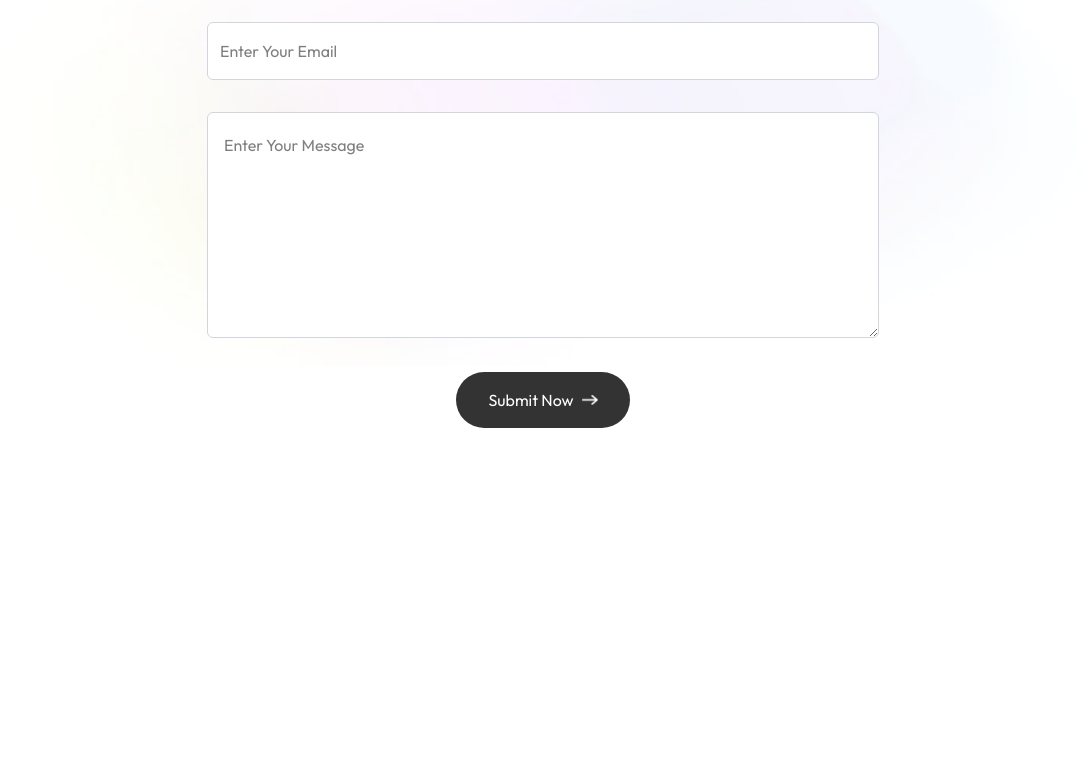
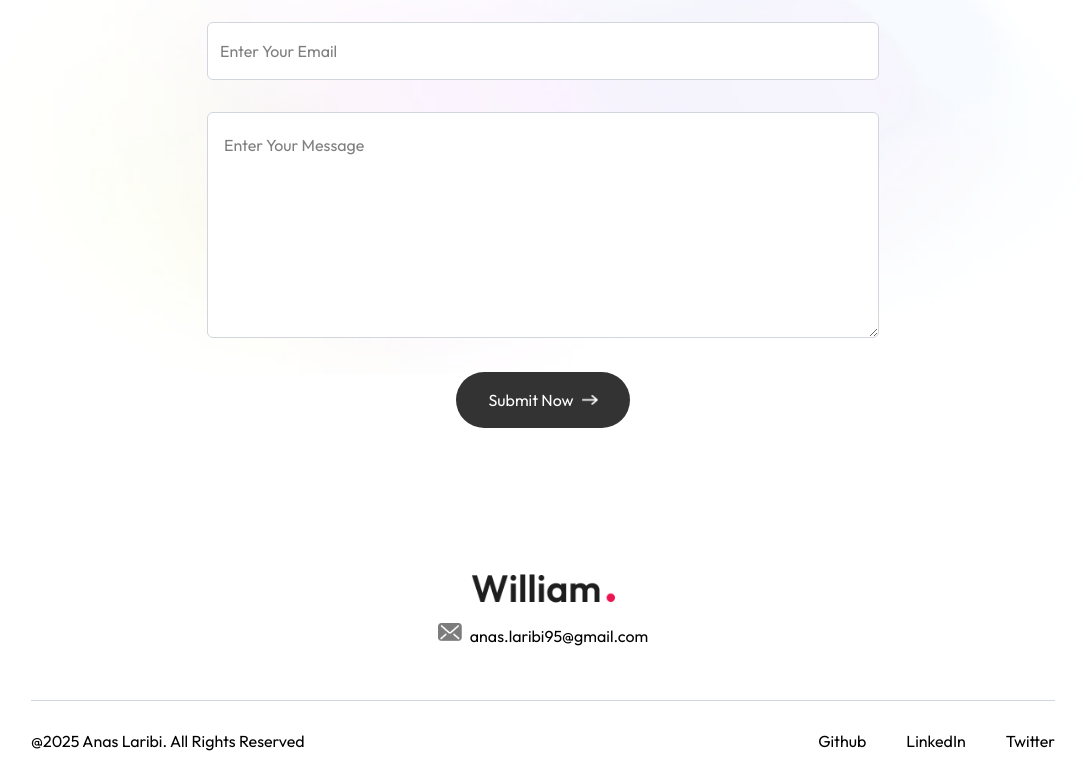
Before and after one commit to Anas1602/Next-JS-Portfolio, a Next.js app: page / in a window 1280 px wide. Shown: the part 3353-4134 px from the top of the page, without its empty margins (97-1180 px from the left). Before the commit the page ends 3821 px from the top, so only its background shows below. Built offline with nearby package versions, Linux system fonts and the light colour scheme; a web font is replaced by a local one.

Commit message:
Contact Form Functionality + Footer

```diff
--- a/app/components/Contact.jsx
+++ b/app/components/Contact.jsx
@@ -1,8 +1,33 @@
 import { assets } from "@/assets/assets";
 import Image from "next/image";
-import React from "react";
+import React, { useState } from "react";
 
 const Contact = () => {
+  const [result, setResult] = useState("");
+
+  const onSubmit = async (event) => {
+    event.preventDefault();
+    setResult("Sending....");
+    const formData = new FormData(event.target);
+
+    formData.append("access_key", "df06626a-97c8-442f-897f-5d65730a9bb6");
+
+    const response = await fetch("https://api.web3forms.com/submit", {
+      method: "POST",
+      body: formData,
+    });
+
+    const data = await response.json();
+
+    if (data.success) {
+      setResult("Form Submitted Successfully");
+      event.target.reset();
+    } else {
+      console.log("Error", data);
+      setResult(data.message);
+    }
+  };
+
   return (
     <div
       id="contact"
@@ -14,25 +39,28 @@ const Contact = () => {
         sapiente neque illum modi reiciendis repudiandae dignissimos.
       </p>
 
-      <form className="max-w-2xl mx-auto">
+      <form onSubmit={onSubmit} className="max-w-2xl mx-auto">
         <div className="grid gap-6 mt-10 mb-8">
           <input
             className="flex-1 p-3 outline-none border-[.5px] border-gray-300 rounded-md bg-white"
             type="text"
             placeholder="Enter Your Name"
             required
+            name="name"
           />
           <input
             className="flex-1 p-3 outline-none border-[.5px] border-gray-300 rounded-md bg-white"
             type="email"
             placeholder="Enter Your Email"
             required
+            name="email"
           />
         </div>
         <textarea
           className="w-full p-4 outline-none border-[.5px] border-gray-300 rounded-md bg-white mb-6"
           rows="6"
           placeholder="Enter Your Message"
+          name="message"
           required></textarea>
         <button
           className="py-3 px-8 w-max flex items-center justify-between gap-2 bg-black/80 text-white rounded-full mx-auto hover:bg-black duration-500 cursor-pointer"
@@ -40,6 +68,8 @@ const Contact = () => {
           Submit Now{" "}
           <Image src={assets.right_arrow_white} alt="" className="w-4" />
         </button>
+
+        <p className="mt-4">{result}</p>
       </form>
     </div>
   );
--- /dev/null
+++ b/app/components/Footer.jsx
@@ -0,0 +1,40 @@
+import { assets } from "@/assets/assets";
+import Image from "next/image";
+import React from "react";
+
+const Footer = () => {
+  return (
+    <div id="contact" className="mt-20">
+      <div className="text-center">
+        <Image src={assets.logo} alt="" className="w-36 mx-auto mb-2" />
+        <div className="flex items-center gap-2 mx-auto w-max">
+          <Image src={assets.mail_icon} alt="" className="w-6 mx-auto mb-2" />
+          anas.laribi95@gmail.com
+        </div>
+      </div>
+
+      <div className="text-center sm:flex items-center justify-between border-t border-gray-300 mx-[10%] mt-12 py-6">
+        <p>@2025 Anas Laribi. All Rights Reserved</p>
+        <ul className="flex items-center gap-10 justify-center mt-4 sm:mt-0">
+          <li>
+            <a href="#" target="_blank">
+              Github
+            </a>
+          </li>
+          <li>
+            <a href="#" target="_blank">
+              LinkedIn
+            </a>
+          </li>
+          <li>
+            <a href="#" target="_blank">
+              Twitter
+            </a>
+          </li>
+        </ul>
+      </div>
+    </div>
+  );
+};
+
+export default Footer;
--- a/app/components/NavBar.jsx
+++ b/app/components/NavBar.jsx
@@ -46,19 +46,29 @@ const NavBar = () => {
             isScroll ? "" : "bg-white shadow-sm bg-opacity-50"
           } `}>
           <li>
-            <a href="#top">Home</a>
+            <a href="#top" className="hover:text-gray-500 duration-500">
+              Home
+            </a>
           </li>
           <li>
-            <a href="#about">About me</a>
+            <a href="#about" className="hover:text-gray-500 duration-500">
+              About me
+            </a>
           </li>
           <li>
-            <a href="#services">Services</a>
+            <a href="#services" className="hover:text-gray-500 duration-500">
+              Services
+            </a>
           </li>
           <li>
-            <a href="#work">My Work</a>
+            <a href="#work" className="hover:text-gray-500 duration-500">
+              My Work
+            </a>
           </li>
           <li>
-            <a href="#contact">Contact Me</a>
+            <a href="#contact" className="hover:text-gray-500 duration-500">
+              Contact Me
+            </a>
           </li>
         </ul>
 
@@ -68,9 +78,14 @@ const NavBar = () => {
           </button>
 
           <a
-            className="hidden lg:flex items-center gap-3 px-10 py-2.5 border border-gray-500 rounded-full ml-4"
+            className="hidden lg:flex items-center gap-3 px-10 py-2.5 border border-gray-500 rounded-full ml-4 hover:bg-black hover:text-white duration-500"
             href="#contact">
-            Contact <Image alt="" src={assets.arrow_icon} className="w-3" />
+            Contact{" "}
+            <Image
+              alt=""
+              src={assets.arrow_icon}
+              className="w-3 hover:bg-white"
+            />
           </a>
 
           <button onClick={openMenu} className="block md:hidden ml-3">
--- a/app/layout.js
+++ b/app/layout.js
@@ -19,7 +19,7 @@ export default function RootLayout({ children }) {
   return (
     <html lang="en" className="scroll-smooth">
       <body
-        className={`${outfit.className} ${ovo.className} antialiased leading-8 overflow-x-hidden`}>
+        className={`${outfit.className} ${ovo.className} antialiased leading-8 overflow-x-hidden `}>
         {children}
       </body>
     </html>
--- a/app/page.js
+++ b/app/page.js
@@ -1,7 +1,9 @@
 "use client";
 
+import { useEffect, useState } from "react";
 import About from "./components/About";
 import Contact from "./components/Contact";
+import Footer from "./components/Footer";
 import Header from "./components/Header";
 import NavBar from "./components/NavBar";
 import Services from "./components/Services";
@@ -16,6 +18,7 @@ export default function Home() {
       <Services />
       <Work />
       <Contact />
+      <Footer />
     </>
   );
 }
```
